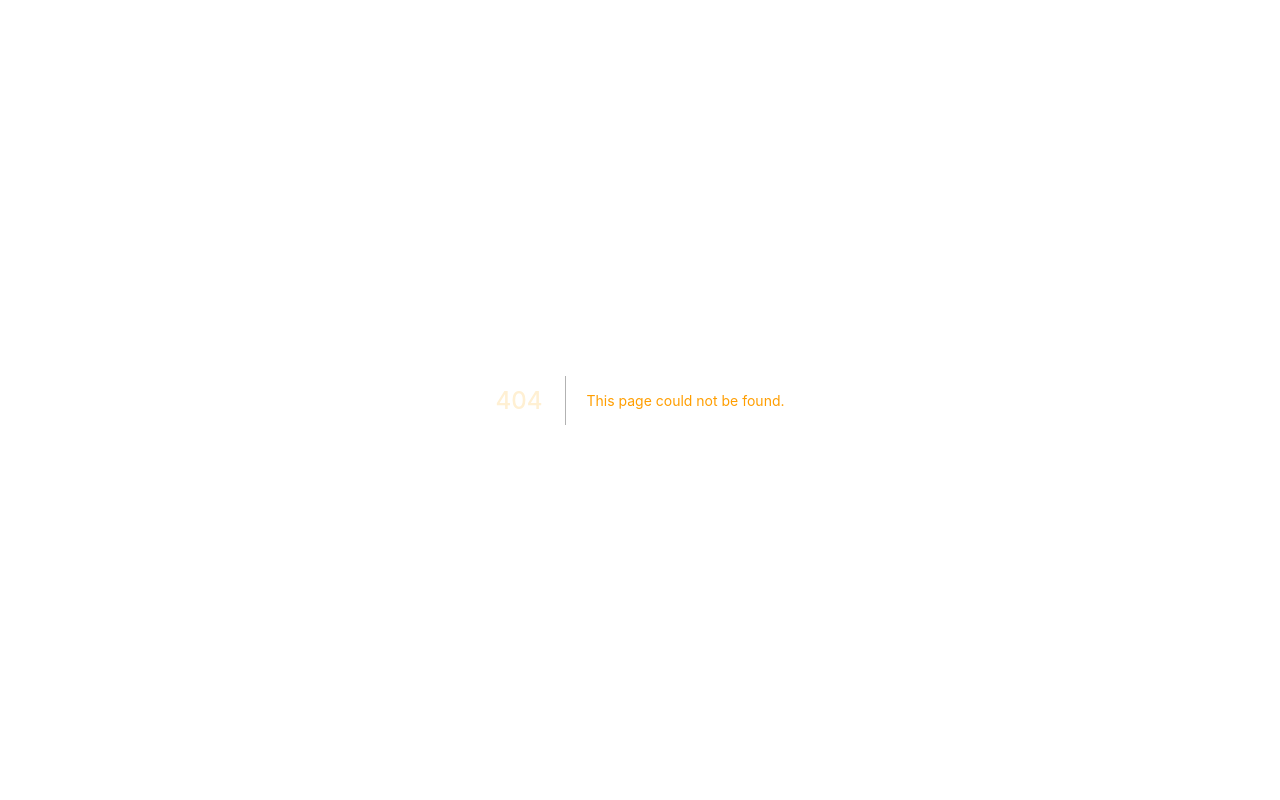
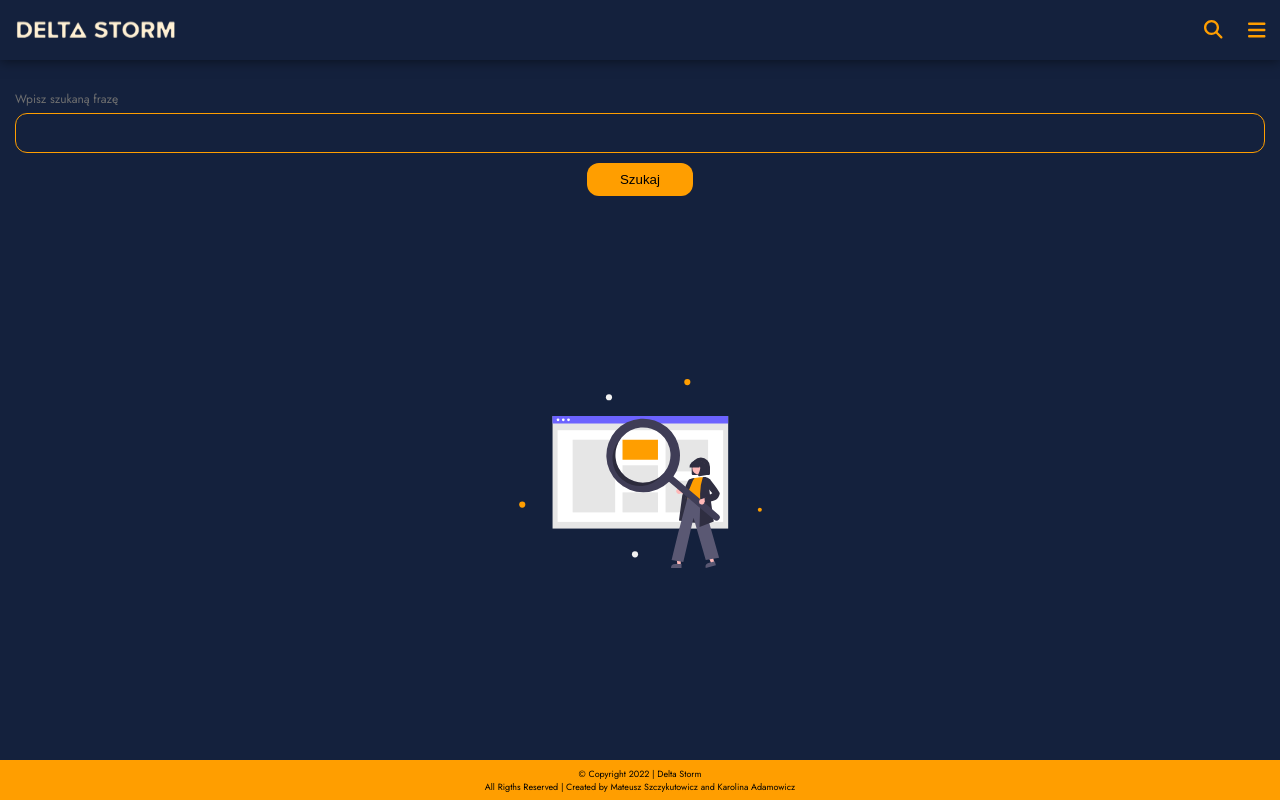
Before and after one commit to Mateusz-Szczykutowicz/deltastorm-blog-frontend, a Next.js app: page /search in a window 1280 px wide. Before the commit this address had no page. Built offline with nearby package versions, Linux system fonts and the light colour scheme.

Commit message:
Search page

```diff
--- /dev/null
+++ b/interfaces/users.interface.ts
@@ -0,0 +1,6 @@
+export interface usersI {
+    id: number;
+    firstName: string;
+    lastName: string;
+    avatar: string;
+}
--- /dev/null
+++ b/pages/search.tsx
@@ -0,0 +1,150 @@
+import type { NextPage } from "next";
+import { FormEvent, useState } from "react";
+import SmallArticle from "../components/SmallArticle";
+import Footer from "../components/Footer";
+import Header from "../components/Header";
+import { articlesI } from "../interfaces/articles.interface";
+import { usersI } from "../interfaces/users.interface";
+
+import styles from "../styles/Search.module.scss";
+import Image from "next/image";
+
+const Search: NextPage = () => {
+    const [isSearch, setIsSearch] = useState(false);
+    const [articles, setArticles] = useState([]);
+    const [users, setUsers] = useState([]);
+    const [searchText, setSearchText] = useState("");
+
+    const handleSubmit = async (event: FormEvent) => {
+        //! do poprawy - podpiąć pod api
+        event.preventDefault();
+        console.log("searchText :>> ", searchText);
+        setIsSearch(true);
+        fetch("http://localhost:3000/data/articles1.json")
+            .then((result) => result.json())
+            .then((articles) => setArticles(articles))
+            .catch((err) => {
+                console.log("err :>> ", err);
+            });
+        fetch("http://localhost:3000/data/users.json")
+            .then((result) => result.json())
+            .then((users) => setUsers(users))
+            .catch((err) => {
+                console.log("err :>> ", err);
+            });
+    };
+    return (
+        <>
+            <div className={styles.wrapper}>
+                <Header />
+                <main>
+                    <form
+                        action="#"
+                        method="get"
+                        onSubmit={handleSubmit}
+                        className={styles.searchForm}
+                    >
+                        <label htmlFor="search">
+                            <span className={styles.formText}>
+                                Wpisz szukaną frazę
+                            </span>
+                            <input
+                                type="text"
+                                name="search"
+                                id="search"
+                                className={styles.search}
+                                value={searchText}
+                                onChange={(e) => {
+                                    setSearchText(e.target.value);
+                                }}
+                            />
+                        </label>
+                        <button type="submit" className={styles.searchButton}>
+                            Szukaj
+                        </button>
+                    </form>
+                    {isSearch ? (
+                        <SearchContainer articles={articles} users={users} />
+                    ) : (
+                        <BlankSearch />
+                    )}
+                </main>
+                <Footer />
+            </div>
+        </>
+    );
+};
+
+const SearchContainer: NextPage<{
+    articles: Array<articlesI>;
+    users: Array<usersI>;
+}> = ({ articles, users }) => {
+    console.log("users :>> ", users);
+    console.log("articles :>> ", articles);
+    const articlesList = articles.map((article, index) => (
+        <SmallArticle
+            key={index}
+            id={article.id}
+            title={article.title}
+            author={article.author}
+            content={article.content}
+            date={article.date}
+            img={article.img}
+        />
+    ));
+    return (
+        <>
+            {articles.length || users.length ? (
+                <div className={styles.searchContainer}>
+                    <div className={styles.usersContainer}>
+                        <h4>Użytkownicy ({users.length})</h4>
+                        <div className={styles.users}>usersList</div>
+                    </div>
+                    <div className={styles.articlesContainer}>
+                        <h4>Posty ({articles.length})</h4>
+                        <div className={styles.articles}>{articlesList}</div>
+                    </div>
+                </div>
+            ) : (
+                <SearchNotFound />
+            )}
+        </>
+    );
+};
+
+const BlankSearch: NextPage = () => {
+    return (
+        <div className={styles.searchBlankContainer}>
+            <div className={styles.imageBlankSearch}>
+                <Image
+                    src={"/images/blank_search.svg"}
+                    layout="fill"
+                    alt="Pusta strona przed wyszukaniem"
+                    priority
+                />
+            </div>
+        </div>
+    );
+};
+
+const SearchNotFound: NextPage = () => {
+    return (
+        <div className={styles.searchNotFoundContainer}>
+            <h3>Nic tu nie ma</h3>
+            <p>
+                Przykro nam, nie znaleźliśmy żadnych wyników dla wyszukanej
+                frazy
+            </p>
+            <div className={styles.imageSearchNotFound}>
+                <Image
+                    src={"/images/search_not_found.svg"}
+                    layout="fill"
+                    alt="Brak wyników"
+                    priority
+                />
+            </div>
+        </div>
+    );
+};
+
+export default Search;
--- /dev/null
+++ b/styles/Search.module.scss
@@ -0,0 +1,98 @@
+@import "./colors.scss";
+
+.wrapper {
+    width: 100vw;
+    height: 100vh;
+    overflow: hidden;
+    padding: 0 15px;
+    display: flex;
+    flex-direction: column;
+    .searchForm {
+        margin-bottom: 20px;
+        justify-content: center;
+        text-align: center;
+        label {
+            display: block;
+            margin-bottom: 10px;
+            .formText {
+                text-align: left;
+                display: block;
+                color: $gray;
+                font-size: 12px;
+                margin-bottom: 5px;
+            }
+            .search {
+                width: 100%;
+                height: 40px;
+                background-color: transparent;
+                border: 1px solid $orange;
+                border-radius: 12px;
+                color: $white;
+                padding: 9px 10px;
+                font-size: 16px;
+            }
+        }
+        .searchButton {
+            display: block;
+            margin: auto;
+            width: 106px;
+            height: 33px;
+            background-color: $orange;
+            border: none;
+            border-radius: 12px;
+        }
+    }
+    .searchBlankContainer {
+        height: 515px;
+        display: flex;
+        justify-content: center;
+        align-items: center;
+        .imageBlankSearch {
+            position: relative;
+            width: 243px;
+            height: 189px;
+            display: block;
+        }
+    }
+    .searchContainer {
+        overflow: scroll;
+        width: 100%;
+        height: 65vh;
+        border-top: 1px solid rgba($color: $gray, $alpha: 0.2);
+        .usersContainer {
+            margin-top: 20px;
+            margin-bottom: 30px;
+            h4 {
+                margin-bottom: 10px;
+            }
+        }
+        .articlesContainer {
+            h4 {
+                margin-bottom: 10px;
+            }
+        }
+    }
+    .searchNotFoundContainer {
+        display: flex;
+        flex-direction: column;
+        justify-content: center;
+        align-items: center;
+        height: 500px;
+        text-align: center;
+
+        h3 {
+            font-weight: 700;
+            font-size: 20px;
+            margin-bottom: 10px;
+        }
+        p {
+            margin-bottom: 36px;
+        }
+
+        .imageSearchNotFound {
+            position: relative;
+            width: 184px;
+            height: 165px;
+        }
+    }
+}
```
Also changed, not shown: public/images/blank_search.svg (added), public/images/search_not_found.svg (added).
